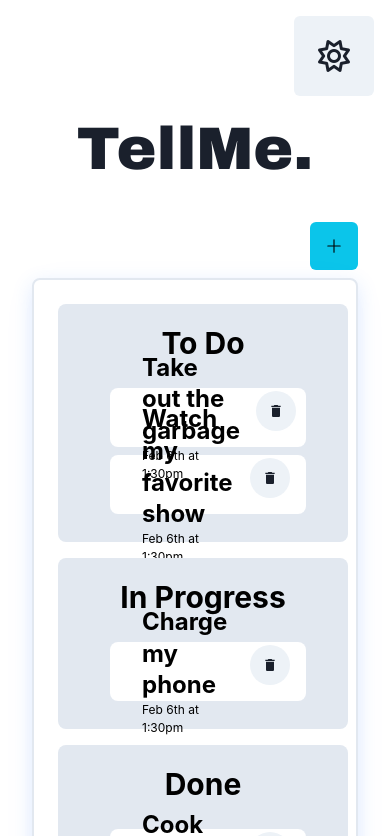
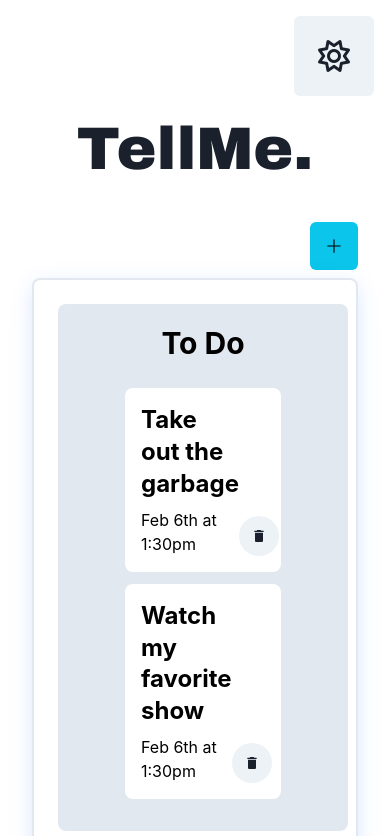
Before and after one commit to dwang134/chakra-todo, a React (Create React App) app: page / in a window 390 px wide. Shown: the top 836 px of the page. Built offline with nearby package versions, Linux system fonts and the light colour scheme.

Commit message:
responsive

```diff
--- a/src/App.css
+++ b/src/App.css
@@ -18,7 +18,7 @@
     font-family: 'Rajdhani', sans-serif;
 }
 
-@media only screen and (max-width: 960px) {
+@media only screen and (max-width: 1200px) {
     .resize {
         flex-direction: column;
     }
--- a/src/components/Column.jsx
+++ b/src/components/Column.jsx
@@ -13,11 +13,12 @@ const Column = ({ column, tasks, deleteItem}) => {
     //responsive border
     <Droppable droppableId= {column.id}>
     {(provided, snapshot)=> (
-    <VStack backgroundColor={bg} rounded="lg" width="100%" p="5" m= {2}>
+    <VStack backgroundColor={bg} rounded="lg" width="100%" maxW= '100vw' p="5" m= {2}>
 
       <Heading pb="4" color={color}>{column.title}</Heading>
 
         <Container
+        centerContent
         ref= {provided.innerRef}
         {...provided.droppableProps}
         backgroundColor= {snapshot.isDraggingOver ? bg2 : bg}
--- a/src/components/Item.jsx
+++ b/src/components/Item.jsx
@@ -1,5 +1,5 @@
 import React from 'react'
-import {Heading, Text, Container, IconButton, Flex, useColorModeValue} from '@chakra-ui/react'
+import {Heading, Text, Container, IconButton, Flex, useColorModeValue, VStack} from '@chakra-ui/react'
 import {MdDelete} from 'react-icons/md'
 import {Draggable} from 'react-beautiful-dnd'
 import './Item.css'
@@ -14,16 +14,17 @@ const Item = ({task, deleteItem, index}) => {
             {(provided, snapshot)=> (
                 <Flex
                 className= "drag"
+                justify= 'space-around'
                 {...provided.draggableProps}
                 {...provided.dragHandleProps}
                 ref= {provided.innerRef}
                 backgroundColor= {snapshot.isDragging? 'lightgreen' : bg}
-                rounded= 'lg' p= '4' w='90%' ml={4} mb= {2} h= '7vh'
+                rounded= 'lg' p= '4' maxW= '30ch' w= '40vw' mb= {3}
                 >
-                <Container justifySelf= 'center' alignSelf= 'center'>
-                <Heading color= {color} fontSize= {{ base: '24px', md: '30px', lg: '22px' }}>{task.content}</Heading>
-                <Text color= {color} fontSize= {{ base: '12px', md: '22px', lg: '18px' }}>{task.time}</Text>
-                </Container>
+                <VStack>
+                    <Heading color= {color} fontSize= {{ base: '24px', md: '22px', lg: '22px' }}>{task.content}</Heading>
+                    <Text color= {color} fontSize= {{ base: '16px', md: '18px', lg: '20px' }}>{task.time}</Text>
+                </VStack>
                 <IconButton justifySelf= 'end' alignSelf= 'end' isRound= 'true' size= 'md'><MdDelete onClick= {()=> deleteItem(index, task.id)}/></IconButton>
                 </Flex>
             )}
```
Also changed, not shown: src/components/AddTask.js (line endings or trailing spaces), 1 other file (tests, documents, lock files or other folders).
